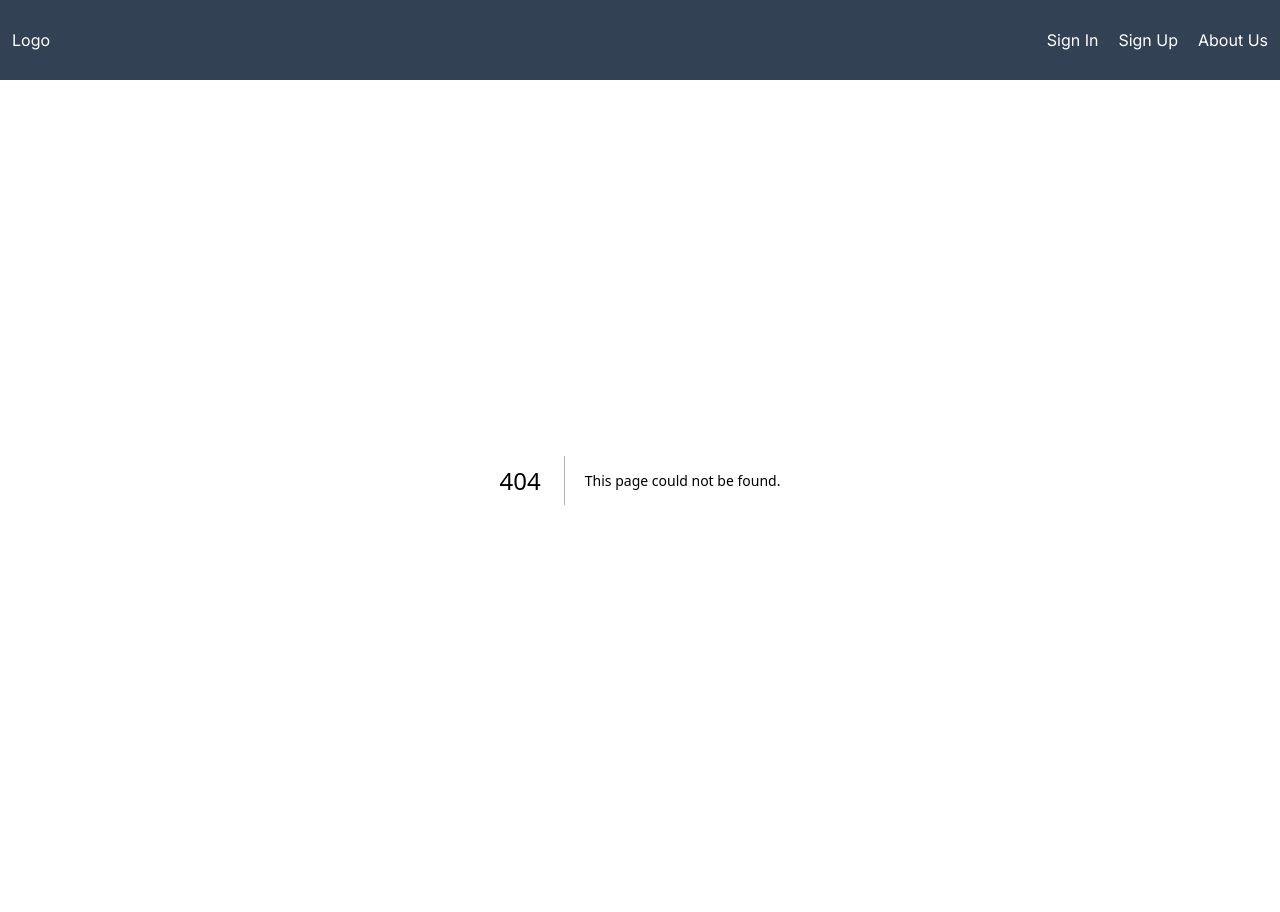
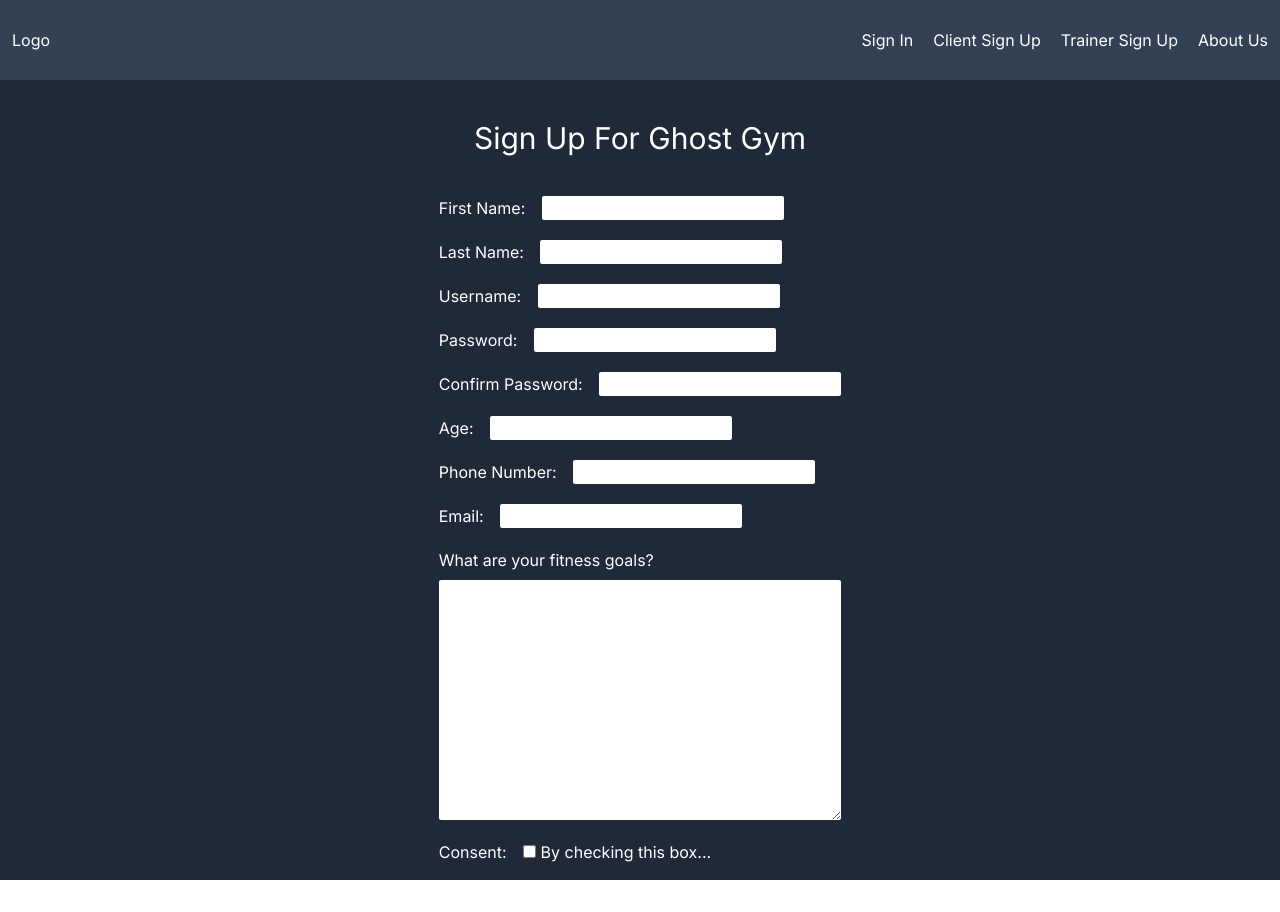
Before and after one commit to Apurcell88/ghost-gym, a Next.js app: page /client-sign-up in a window 1280 px wide. Before the commit this address had no page. Before the commit the page ends 880 px from the top, so only its background shows below. Built offline with nearby package versions, Linux system fonts and the light colour scheme.

Commit message:
Added client form

```diff
--- a/app/(components)/Nav.jsx
+++ b/app/(components)/Nav.jsx
@@ -14,8 +14,11 @@
         </Link>
 
         {/* will need a sign up form */}
-        <Link href="/sign-up">
-          <button>Sign Up</button>
+        <Link href="/client-sign-up">
+          <button>Client Sign Up</button>
+        </Link>
+        <Link href="/trainer-sign-up">
+          <button>Trainer Sign Up</button>
         </Link>
         <Link href="/about">
           <button>About Us</button>
--- a/app/sign-up/page.jsx
+++ b/app/client-sign-up/page.jsx
@@ -1,6 +1,6 @@
 "use client";
 
-const signUpForm = () => {
+const clientSignUpForm = () => {
   const handleChange = (e) => {};
 
   const handleSubmit = (e) => {};
@@ -11,10 +11,10 @@
     username: "",
     password: "",
     confirmPassword: "",
-    personalTrainer: false,
     age: 1,
     phoneNumber: "",
     email: "",
+    fitnessGoals: "",
   };
 
   return (
@@ -90,16 +90,6 @@
 
         <div>
           <label htmlFor="age" className="sign-up-form--label">
-            Are you a personal trainer?{" "}
-          </label>
-          <select name="trainer" id="trainer" className="text-black">
-            <option value="no">No</option>
-            <option value="yes">Yes</option>
-          </select>
-        </div>
-
-        <div>
-          <label htmlFor="age" className="sign-up-form--label">
             Age:{" "}
           </label>
           <input
@@ -137,6 +127,19 @@
           />
         </div>
 
+        <div className="flex flex-col gap-2">
+          <label htmlFor="goals" className="sign-up-form--label">
+            What are your fitness goals?
+          </label>
+          <textarea
+            className="sign-up-form--input"
+            name="goals"
+            id="goals"
+            cols="10"
+            rows="10"
+          ></textarea>
+        </div>
+
         <div>
           <label htmlFor="consent" className="sign-up-form--label">
             Consent:{" "}
@@ -153,4 +156,4 @@
   );
 };
 
-export default signUpForm;
+export default clientSignUpForm;
--- a/app/page.jsx
+++ b/app/page.jsx
@@ -20,11 +20,18 @@
         Whether you are a seasoned fitness guru or new to working out, Ghost Gym
         is your ultimate fitness hub.
       </p>
-      <Link href="/sign-up">
-        <button className="bg-slate-700 text-white w-28 h-16 text-xl rounded-md">
-          Join
-        </button>
-      </Link>
+      <article className="flex gap-7">
+        <Link href="/client-sign-up">
+          <button className="bg-slate-700 text-white w-28 h-16 text-xl rounded-md">
+            Client
+          </button>
+        </Link>
+        <Link href="/trainer-sign-up">
+          <button className="bg-slate-700 text-white w-28 h-16 text-xl rounded-md">
+            Trainer
+          </button>
+        </Link>
+      </article>
     </main>
   );
 }
```
